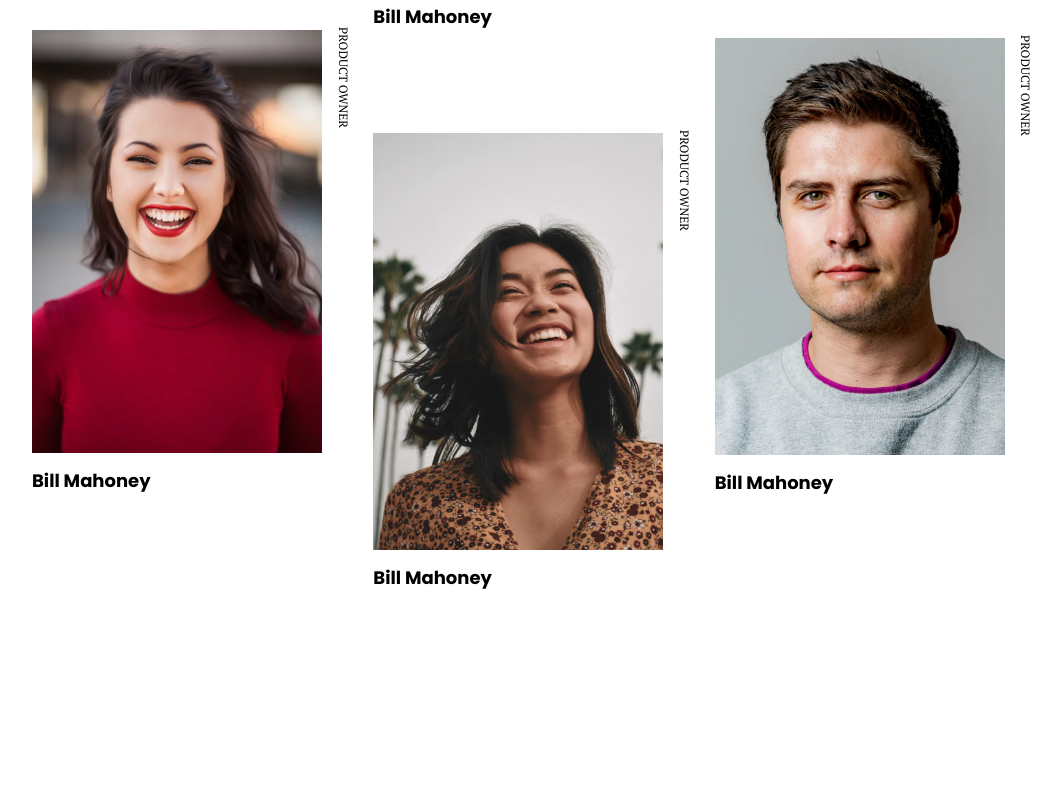
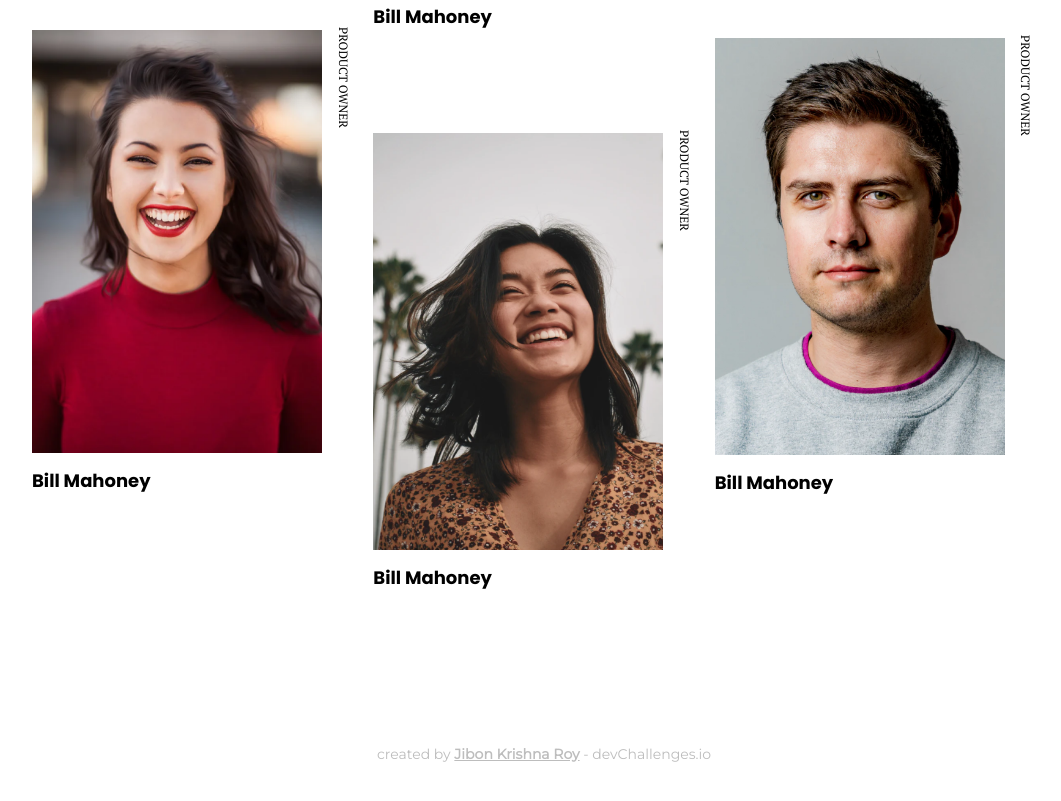
Before and after one commit to jibon-roy/my-team-page-master, a plain HTML site: page index.html in a window 1280 px wide. Shown: the part 739-1540 px from the top of the page, without its empty margins (96-1157 px from the left). Before the commit the page ends 1330 px from the top, so only its background shows below. Drawn offline with Linux system fonts and the light colour scheme.

Commit message:
Footer part added

```diff
--- a/index.html
+++ b/index.html
@@ -80,7 +80,7 @@
   </main>
   <!-- Footer part -->
   <footer>
-
+    <p>created by <span>Jibon Krishna Roy</span> - devChallenges.io</p>
   </footer>
 </body>
 
--- a/style.css
+++ b/style.css
@@ -59,6 +59,7 @@ main > .container {
   display: grid;
   grid-template-columns: repeat(3, 1fr);
   justify-content: space-between;
+  margin-bottom: 15%;
 }
 
 main > .container div:nth-child(2) {
@@ -95,3 +96,26 @@ main > .container .image .name {
   line-height: normal;
   margin-top: 10px;
 }
+
+/* This footer part style */
+
+footer > p {
+    color: #bdbdbd;
+    text-align: center;
+    font-family: Montserrat;
+    font-size: 14px;
+    font-style: normal;
+    font-weight: 500;
+    line-height: normal;
+    margin-bottom: 50px;
+  }
+
+  footer > p span {
+    color: #bdbdbd;
+    font-family: Montserrat;
+    font-size: 14px;
+    font-style: normal;
+    font-weight: 700;
+    line-height: normal;
+    text-decoration-line: underline;
+  }
```
